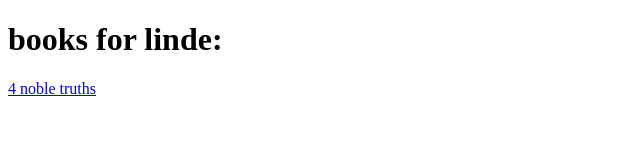
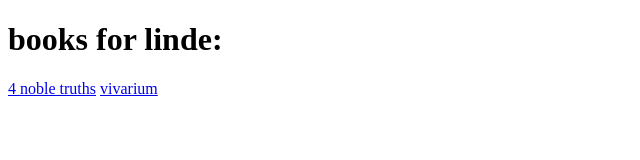
Before and after one commit to TonyPowers09/jek23, a plain HTML site: page index.html in a window 1280 px wide. Shown: the full height of the page, 0-640 px from the left. Drawn offline with Linux system fonts and the light colour scheme.

Commit message:
added vivarium

```diff
--- a/index.html
+++ b/index.html
@@ -7,5 +7,6 @@
   <body>
     <h1>books for linde:</h1>
     <a href="https://pdfz.s3.us-west-1.amazonaws.com/4-noble-truths.pdf">4 noble truths</a>
+    <a href="https://pdfz.s3.us-west-1.amazonaws.com/Vivarium-+Experimental%2C+Quantitative%2C+and+Theoretical+Biology+at+Vienna's+Biologische+Versuchsanstalt.pdf">vivarium</a>
   </body>
 </html>
```
